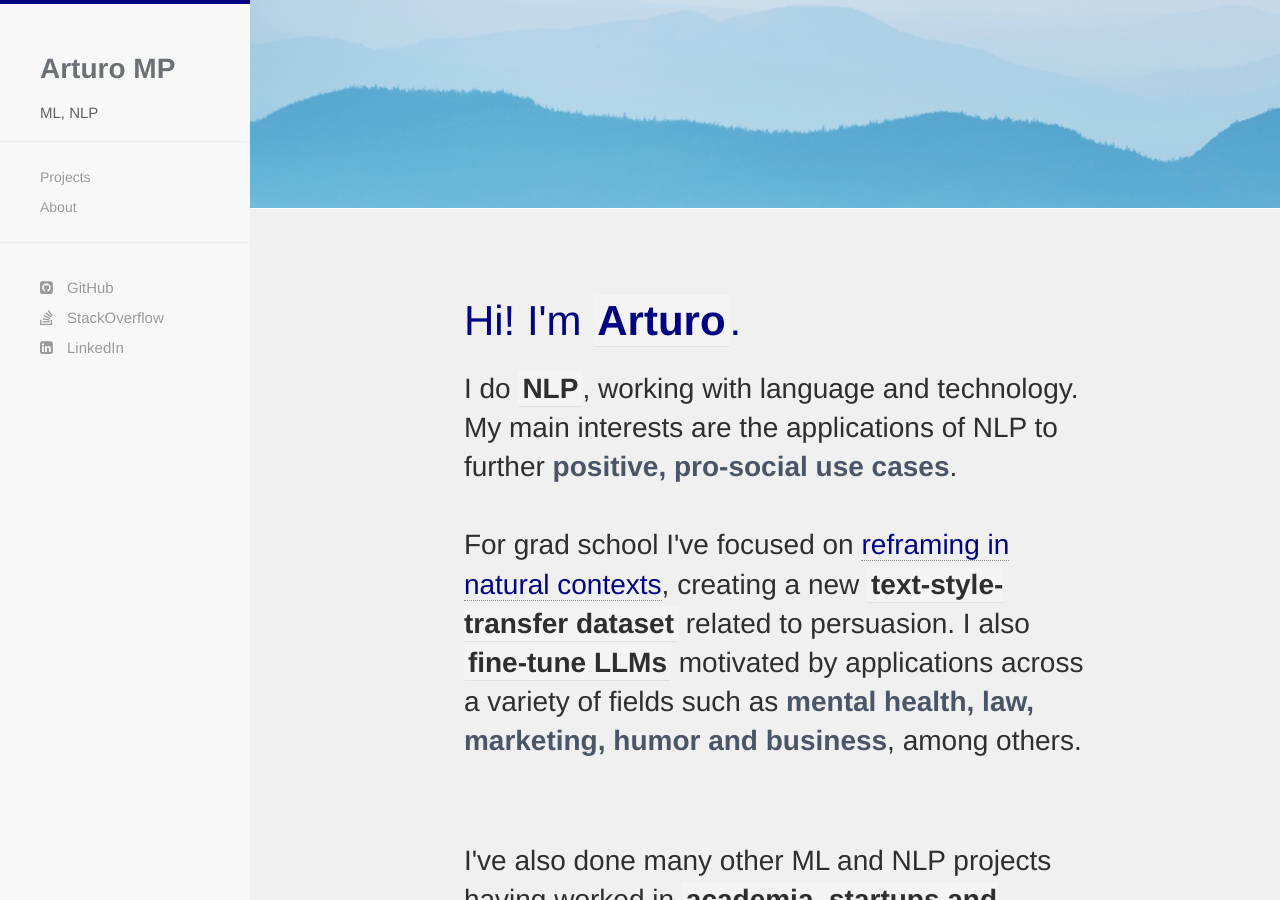
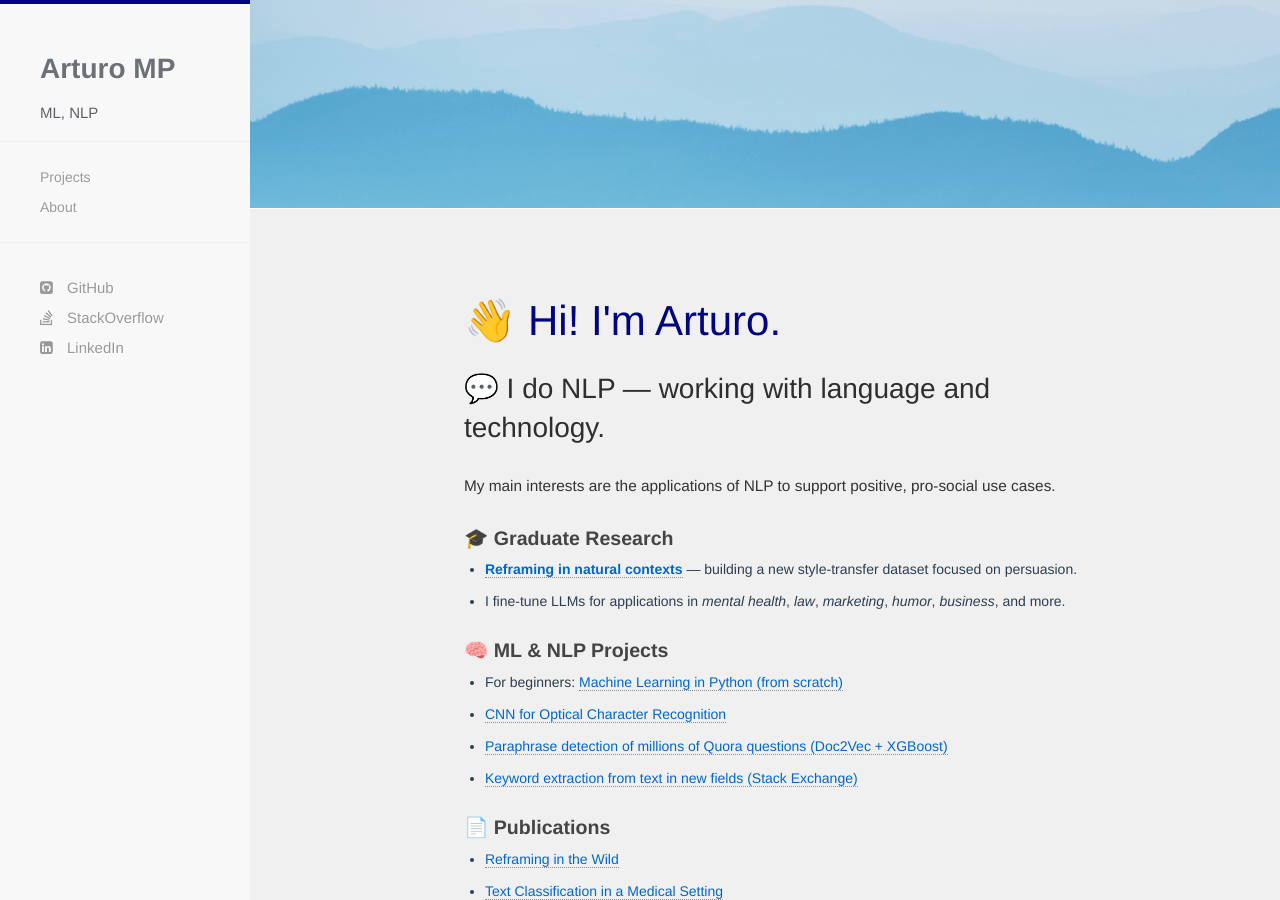
Before and after one commit to arturomp/arturomp.github.io, a Jekyll site: the page built from index.html, in a window 1280 px wide and 900 px high. Built offline with Jekyll 4.4.1, drawn with Linux system fonts in a browser that asks for light colours; nearby versions of some CDN libraries; some of the changed text lies outside the part shown.

Commit message:
Update greeting.html

```diff
--- a/_includes/greeting.html
+++ b/_includes/greeting.html
@@ -1,70 +1,109 @@
-<!-- Adding CSS for highlighted elements -->
 <style>
-  .highlight {
-    background-color: rgba(247, 247, 247, 0.7);
-    padding: 2px 4px;
-    border-radius: 2px;
-    font-weight: 600;
-    border-bottom: 1px solid #e0e0e0;
+  .intro-heading {
+    font-size: 2.5em;
+    margin-bottom: 0.2em;
   }
 
-  .project-link {
-    text-decoration: underline;
-    color: #2c5282;
-    transition: color 0.2s;
+  .subheading {
+    font-size: 1.5em;
+    margin-bottom: 1em;
   }
 
-  .project-link:hover {
-    color: #4299e1;
+  .blurb {
+    font-size: 1.1em;
+    margin-bottom: 2em;
+    color: #333;
   }
 
-  .section-divider {
-    margin: 20px 0;
-    border-bottom: 1px solid #f0f0f0;
+  .highlight-section {
+    margin-bottom: 2em;
   }
 
-  .key-interest {
-    color: #4a5568;
-    font-weight: 600;
+  .highlight-section h3 {
+    font-size: 1.4em;
+    color: #444;
+    margin-bottom: 0.5em;
+  }
+
+  .highlight-section ul {
+    list-style-type: disc;
+    padding-left: 1.5em;
+  }
+
+  .highlight-section li {
+    margin-bottom: 0.8em;
+    line-height: 1.5em;
+  }
+
+  .highlight-section a {
+    color: #0066cc;
+    text-decoration: none;
+  }
+
+  .highlight-section a:hover {
+    text-decoration: underline;
   }
 </style>
 
 <div class="container">
-<div id="welcome-greeting">
+  <div id="welcome-greeting">
+    <h1 class="intro-heading">👋 Hi! I'm Arturo.</h1>
 
-<h1>Hi! I'm <span class="highlight">Arturo</span>.</h1>
+    <h2 class="subheading">💬 I do NLP — working with language and technology.</h2>
+    <p class="blurb">
+      My main interests are the applications of NLP to support positive, pro-social use cases.
+    </p>
 
-<h2>
+    <section class="highlight-section">
+      <h3>🎓 Graduate Research</h3>
+      <ul>
+        <li>
+          <strong><a href="https://arxiv.org/abs/2407.02637" target="_blank">Reframing in natural contexts</a></strong> —
+          building a new style-transfer dataset focused on persuasion.
+        </li>
+        <li>
+          I fine-tune LLMs for applications in <em>mental health</em>, <em>law</em>, <em>marketing</em>, <em>humor</em>, <em>business</em>, and more.
+        </li>
+      </ul>
+    </section>
 
-I do <span class="highlight">NLP</span>, working with language and technology.
+    <section class="highlight-section">
+      <h3>🧠 ML & NLP Projects</h3>
+      <ul>
+        <li>
+          For beginners: <a href="https://github.com/arturomp/coursera-machine-learning-in-python#readme" target="_blank">Machine Learning in Python (from scratch)</a>
+        </li>
+        <li>
+          <a href="https://github.com/arturomp/kaggle/blob/master/digit-recognition/cnn-digit-recognition.ipynb" target="_blank">CNN for Optical Character Recognition</a>
+        </li>
+        <li>
+          <a href="https://github.com/arturomp/kaggle/blob/master/quora-question-similarity/quora-question-similarity.ipynb" target="_blank">Paraphrase detection of millions of Quora questions (Doc2Vec + XGBoost)</a>
+        </li>
+        <li>
+          <a href="https://github.com/arturomp/kaggle/blob/master/stack-exchange-keyword-extraction/Stack-Exchange-keyword-extraction.ipynb" target="_blank">Keyword extraction from text in new fields (Stack Exchange)</a>
+        </li>
+      </ul>
+    </section>
 
-My main interests are the applications of NLP to further <span class="key-interest">positive, pro-social use cases</span>.
+    <section class="highlight-section">
+      <h3>📄 Publications</h3>
+      <ul>
+        <li>
+          <a href="https://drive.google.com/file/d/1sYnDvE5ATFYksxxYUB2kDl0MjZzDBYzt/view?usp=sharing" target="_blank">Reframing in the Wild</a>
+        </li>
+        <li>
+          <a href="https://www.ncbi.nlm.nih.gov/pubmed/23920798" target="_blank">Text Classification in a Medical Setting</a>
+        </li>
+      </ul>
+    </section>
 
-<br>
-<br>
-
-For grad school I've focused on <a href="https://arxiv.org/abs/2407.02637" target="_blank" class="project-link">reframing in natural contexts</a>, creating a new <span class="highlight">text-style-transfer dataset</span> related to persuasion. I also <span class="highlight">fine-tune LLMs</span> motivated by applications across a variety of fields such as <span class="key-interest">mental health, law, marketing, humor and business</span>, among others.
-
-<br>
-<br>
-
-<div class="section-divider"></div>
-
-I've also done many other ML and NLP projects having worked in <span class="highlight">academia, startups and industry</span>. If you're new to Machine Learning, take a look at <a href="https://github.com/arturomp/coursera-machine-learning-in-python#readme" target="_blank" class="project-link">these notebooks</a> where I walk through implementing foundational ML algorithms from scratch.
-
-<br>
-<br>
-
-You can also take a look at my convolutional neural net for <a href="https://github.com/arturomp/kaggle/blob/master/digit-recognition/cnn-digit-recognition.ipynb" target="_blank" class="project-link">optical character recognition</a>, my Doc2Vec + XGBoost attempt at <a href="https://github.com/arturomp/kaggle/blob/master/quora-question-similarity/quora-question-similarity.ipynb" target="_blank" class="project-link">paraphrase detection of millions of questions</a>, and my approach to taking knowledge from known fields to automatically <a href="https://github.com/arturomp/kaggle/blob/master/stack-exchange-keyword-extraction/Stack-Exchange-keyword-extraction.ipynb" target="_blank" class="project-link">extract keywords from text</a> in a new field. You can also peek at my publications on <a href="https://drive.google.com/file/d/1sYnDvE5ATFYksxxYUB2kDl0MjZzDBYzt/view?usp=sharing" target="_blank" class="project-link">reframing in the wild</a> and on <a href="https://www.ncbi.nlm.nih.gov/pubmed/23920798" target="_blank" class="project-link">on text classification in a medical setting</a>.
-
-<br>
-<br>
-
-<div class="section-divider"></div>
-
-I also <a href="{{ site.baseurl }}/photoprojects/cooking.html" class="project-link">cook</a>, travel and <a href="{{ site.baseurl }}/photoprojects/travel.html" class="project-link">take pictures</a>, among <a href="{{ site.baseurl }}/about.html" class="project-link">many other things</a>.
-
-</h2>
-
+    <section class="highlight-section">
+      <h3>🌱 Outside of Work</h3>
+      <p>
+        I also <a href="{{ site.baseurl }}/photoprojects/cooking.html">cook</a>,
+        travel, and <a href="{{ site.baseurl }}/photoprojects/travel.html">take pictures</a>,
+        among <a href="{{ site.baseurl }}/about.html">many other things</a>.
+      </p>
+    </section>
+  </div>
 </div>
-</div>
```
